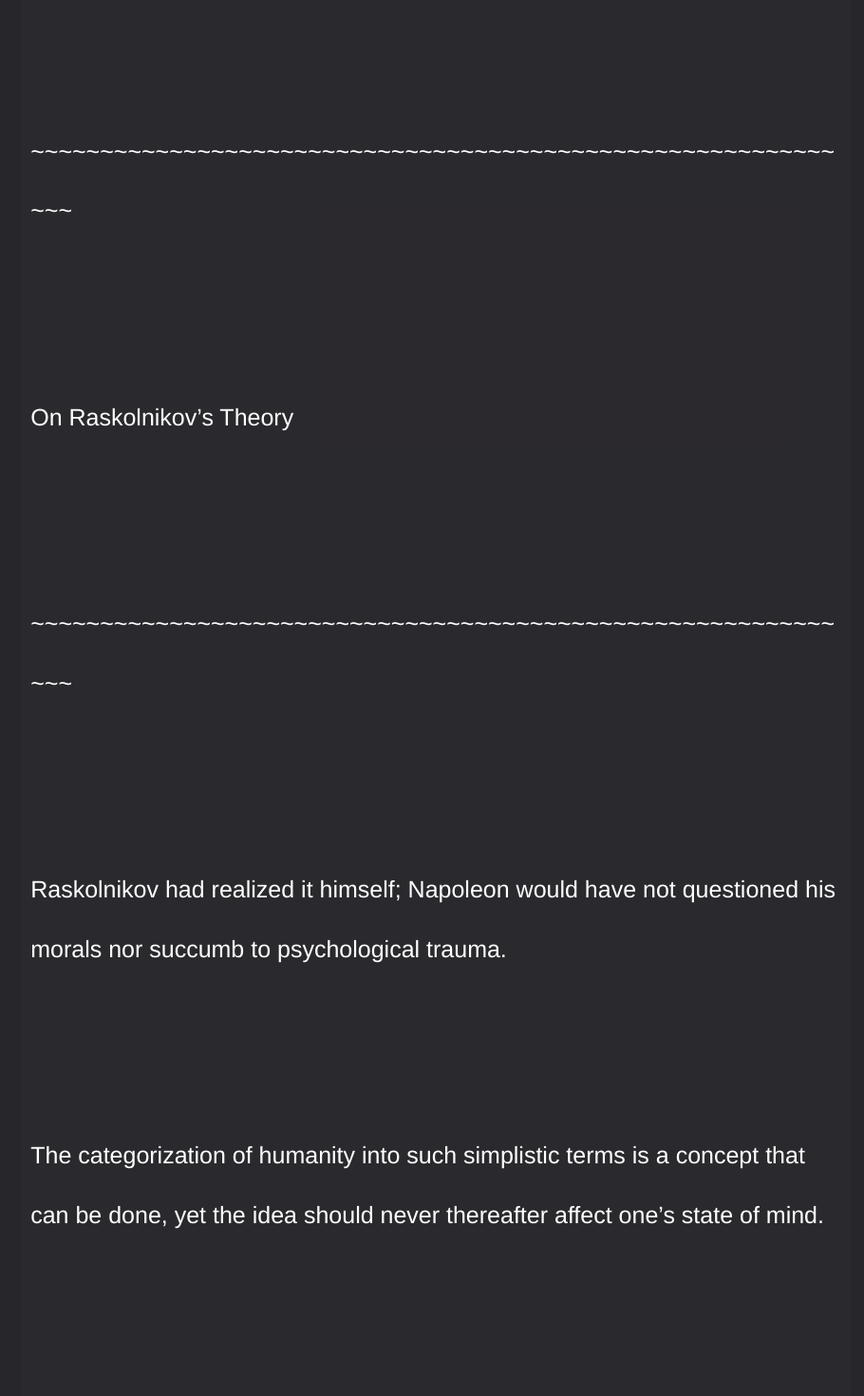
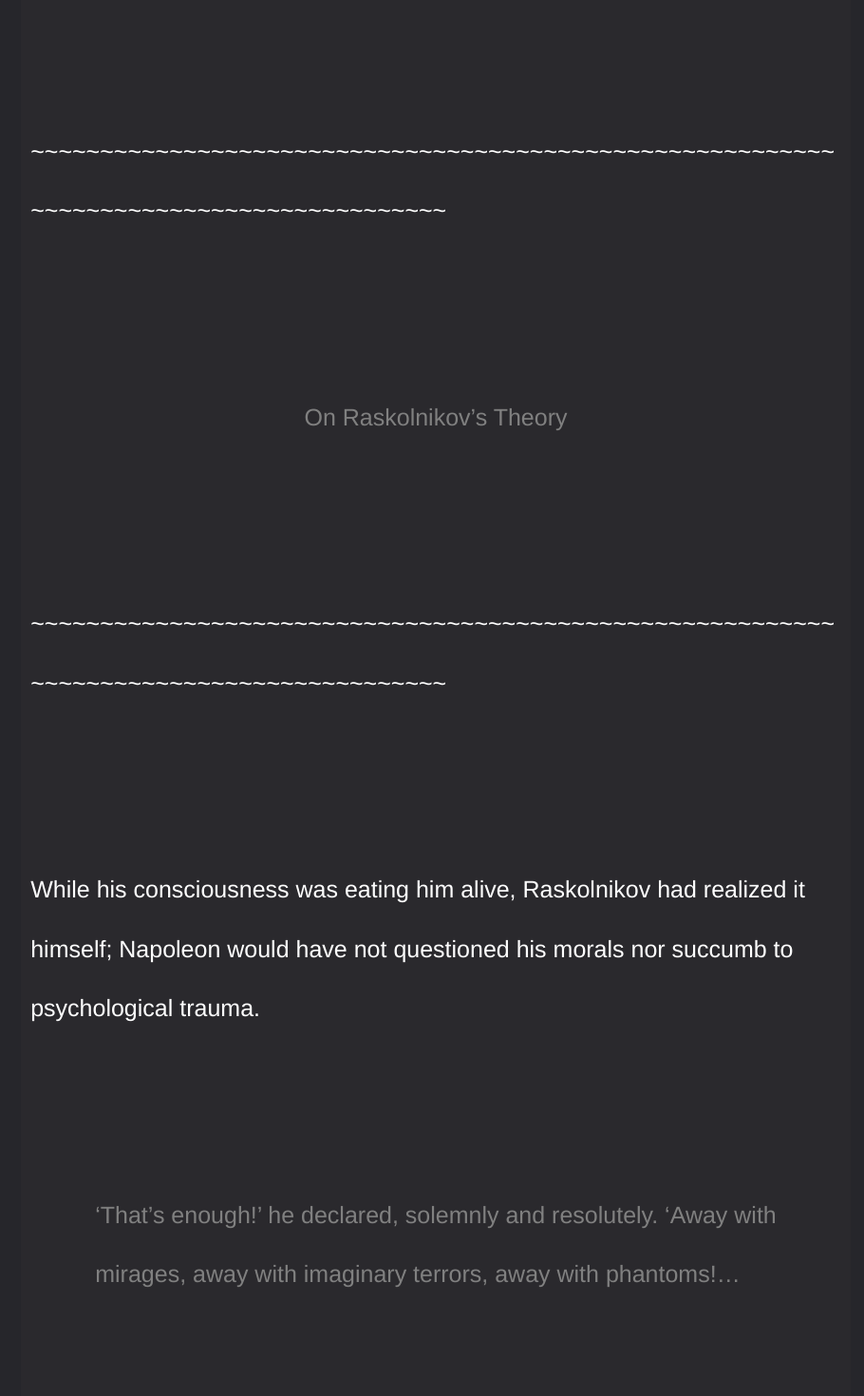
Before and after one commit to Yuetxt/Collection-of-Thought, a React app: page /Crime in a window 1280 px wide. Shown: the part 5120-6590 px from the top of the page at 95% size, without its empty margins (181-1091 px from the left). Built offline with nearby package versions, Linux system fonts and the light colour scheme; the HTML template or start-up script is replaced by a standard one.

Commit message:
crime and punishment p3

```diff
--- a/client/src/components/pages/Crime.js
+++ b/client/src/components/pages/Crime.js
@@ -36,11 +36,11 @@ export default class Crime extends React.Component {
                 <p>Ironically, Sonya&rsquo;s sins are for the benefit of her family. Interestingly enough, nearly no character throughout the novel realizes this. Characters who do speak on the manner of Sonya&rsquo;s acts blame her for resorting to indecency to support her family.</p>
                 <p>Whereas nearly no character throughout the novel realizes that Raskolnikov&rsquo;s acts alienate himself from his closed ones because he only has his own goals in mind. The major characters that support him all do so with no hesitation or objection even until the end. They felt the need or duty to aid Raskolnikov&rsquo;s in any shape or form. Even going as far as to allow him to separate himself from them to let him &ldquo;succeed&rdquo;.</p>
                 <p>I want to believe that at the end of the novel Raskolnikov&rsquo;s truly realized what his crime and respective punishment were. That the endless affection and care from Sonya finally revitalized his human empathy.</p>
-                <p>
-                ~~~~~~~~~~~~~~~~~~~~~~~~~~~~~~~~~~~~~~~~~~~~~~~~~~~~~~~~~~~~~</p>
-                <p>On Raskolnikov&rsquo;s Theory</p>
-                <p>~~~~~~~~~~~~~~~~~~~~~~~~~~~~~~~~~~~~~~~~~~~~~~~~~~~~~~~~~~~~~</p>
-                <p>Raskolnikov had realized it himself; Napoleon would have not questioned his morals nor succumb to psychological trauma.</p>
+                <p>~~~~~~~~~~~~~~~~~~~~~~~~~~~~~~~~~~~~~~~~~~~~~~~~~~~~~~~~~~~~~~~~~~~~~~~~~~~~~~~~~~~~~~~~</p>
+                <p className="shift">On Raskolnikov&rsquo;s Theory</p>
+                <p>~~~~~~~~~~~~~~~~~~~~~~~~~~~~~~~~~~~~~~~~~~~~~~~~~~~~~~~~~~~~~~~~~~~~~~~~~~~~~~~~~~~~~~~~</p>
+                <p>While his consciousness was eating him alive, Raskolnikov had realized it himself; Napoleon would have not questioned his morals nor succumb to psychological trauma.</p>
+                <p className="shift">&lsquo;That&rsquo;s enough!&rsquo; he declared, solemnly and resolutely. &lsquo;Away with<br/>mirages, away with imaginary terrors, away with phantoms!&#8230;<br/></p>
                 <p>The categorization of humanity into such simplistic terms is a concept that can be done, yet the idea should never thereafter affect one&rsquo;s state of mind.</p>
                 <p>Why so?</p>
                 <p>In the manner that Raskolnikov had done it, the theory results from the most exceptionally influential leaders in history. The aftermath of their careers as one will.</p>
```
